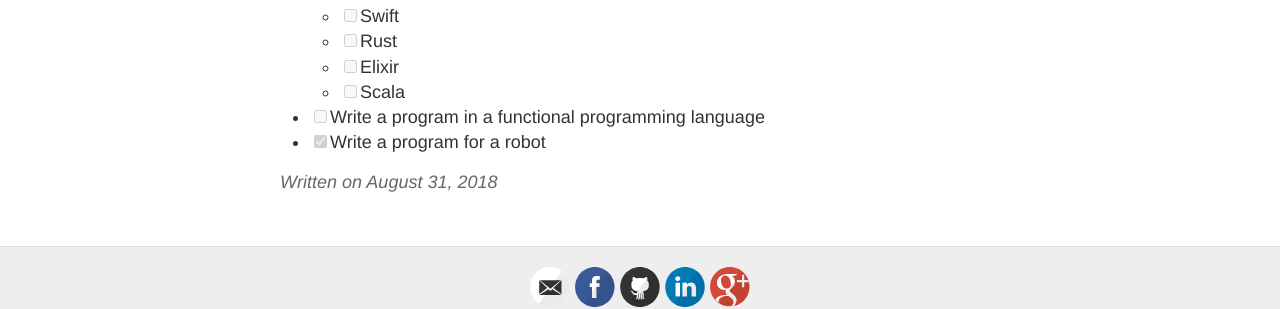
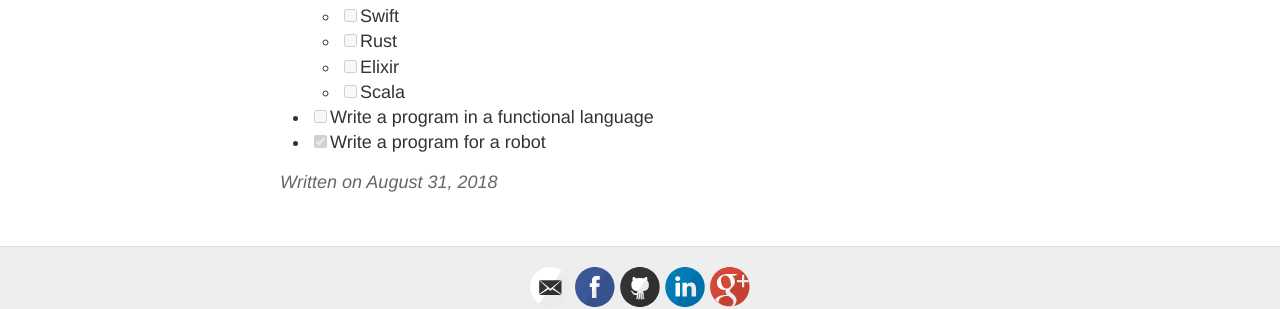
Before and after one commit to tbarlow12/tbarlow12.github.io, a Jekyll site: the page built from _posts/2018-8-31-bucket-list.md, in a window 1280 px wide. Shown: the part 1671-1980 px from the top of the page. Built offline with Jekyll 4.4.1, drawn with Linux system fonts in a browser that asks for light colours.

Commit message:
remove unnecessary word

```diff
--- a/_posts/2018-8-31-bucket-list.md
+++ b/_posts/2018-8-31-bucket-list.md
@@ -62,5 +62,5 @@ This is an ever-growing, ever-changing list of things I would like to accomplish
     - [ ] Rust
     - [ ] Elixir
     - [ ] Scala
-- [ ] Write a program in a functional programming language
+- [ ] Write a program in a functional language
 - [x] Write a program for a robot
```
